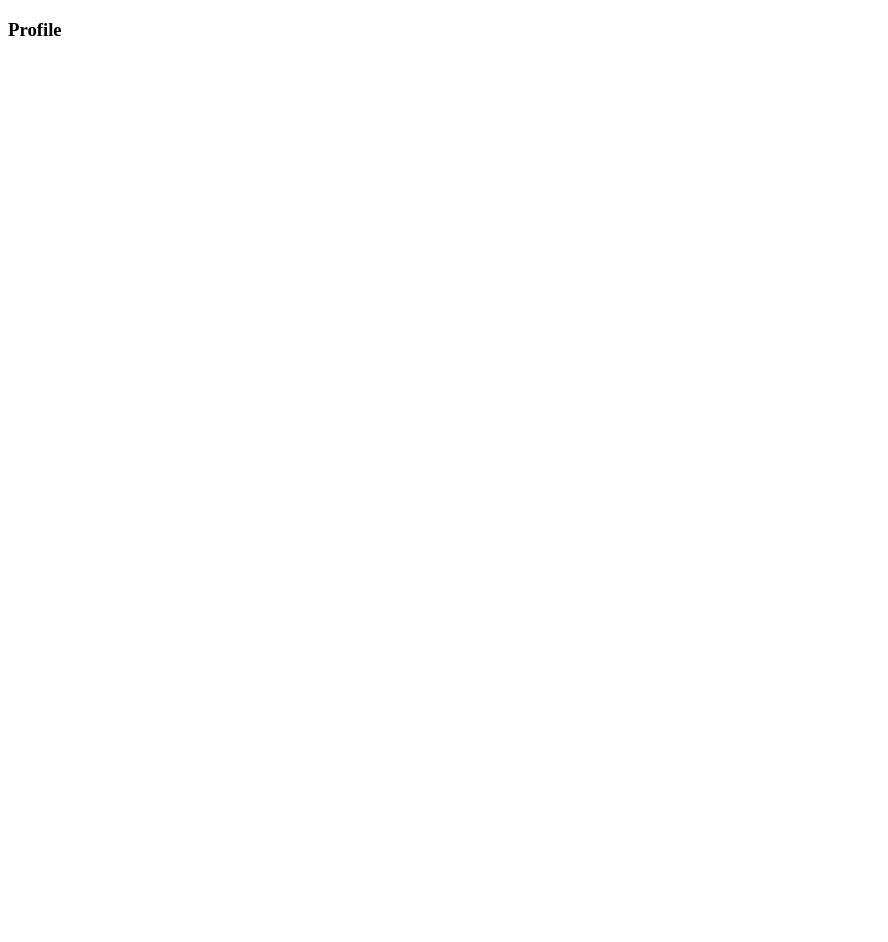
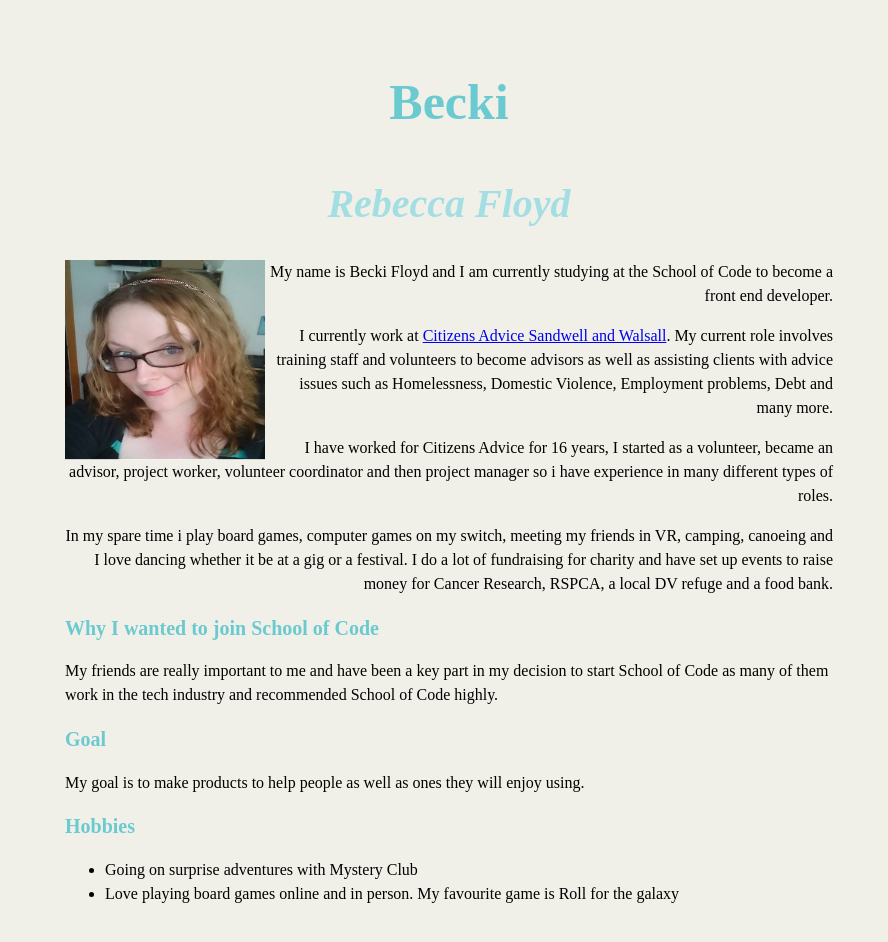
Before and after one commit to SchoolOfCode/w1_website-challenge-Sara-Mo93, a plain HTML site: page index.html in a window 1280 px wide. Shown: the whole page, without its empty margins (0-888 px from the left). Before the commit the page ends 800 px from the top, so only its background shows below. Drawn offline with Linux system fonts and the light colour scheme.

Commit message:
progress so far

```diff
--- a/index.html
+++ b/index.html
@@ -1,25 +1,37 @@
 <!DOCTYPE html>
 <html lang="en">
-<head>
-    <meta charset="UTF-8">
-    <meta http-equiv="X-UA-Compatible" content="IE=edge">
-    <meta name="viewport" content="width=device-width, initial-scale=1.0">
-    <title>All about Rebecca</title>
-</head>
-<body>
+    <head>
+        <title>All about Rebecca</title>
+        <link rel="stylesheet" href="style.css">
 
-    <h3>Profile</h3>
+    </head>
+     <body>
+        <h1>Becki</h1>
+          <h1 class= "second">Rebecca Floyd </h1>
+          <img src="Becki 1 (2).png">
+          <div class="about">
+                <p> My name is Becki Floyd and I am currently studying at the School of Code to become a front end developer.
+                </p>
 
-</body>
-<!DOCTYPE html>
-<html lang="en">
-<head>
-    <meta charset="UTF-8">
-    <meta http-equiv="X-UA-Compatible" content="IE=edge">
-    <meta name="viewport" content="width=device-width, initial-scale=1.0">
-    <title>Document</title>
-</head>
-<body>
+                 <p> I currently work at <a href=https://citizensadvicesandwell-walsall.org> Citizens Advice Sandwell and Walsall</a>. My current role involves training staff and volunteers to become advisors as well as assisting clients with advice issues such as Homelessness, Domestic Violence, Employment problems, Debt and many more. </p>
 
-</body>
+                 <p>I have worked for Citizens Advice for 16 years, I started as a volunteer, became an advisor, project worker, volunteer coordinator and then project manager so i have experience in many different types of roles. </p>
+
+                 <p>In my spare time i play board games, computer games on my switch, meeting my friends in VR, camping, canoeing and I love dancing whether it be at a gig or a festival. I do a lot of fundraising for charity and have set up events to raise money for Cancer Research, RSPCA, a local DV refuge and a food bank. </div>
+        </p>
+
+   <h2> Why I wanted to join School of Code </h2>
+         <p>My friends are really important to me and have been a key part in my decision to start School of Code as many of them work in the tech industry and recommended School of Code highly. </p>
+
+    <h2>Goal</h2>
+       <pr>My goal is to make products to help people as well as ones they will enjoy using.
+       </pr>
+    <h2>Hobbies</h2>
+       <ul>
+          <li>Going on surprise adventures with Mystery Club</li>
+          <li>Love playing board games online and in person. My favourite game is Roll for the galaxy </li>
+      </ul>
+
+
+    </body>
 </html>
--- /dev/null
+++ b/style.css
@@ -0,0 +1,12 @@
+body {line-height: 1.5; width: 60%;
+ margin: 65px; background-color: #f1f0e8;
+}
+
+h1 { font-size:50px; color: #6BCAD0; text-align: center; }
+
+.second {font-size: 40px; color:#A3DEE2; font-style: italic; text-align: center;}
+
+h2 { font-size: 20px; color: #6BCAD0;}
+
+.about {text-align: right;}
+img {float: left; width: 200px; height: 200px;}
```
Also changed, not shown: Becki 1 (2).png (added).
